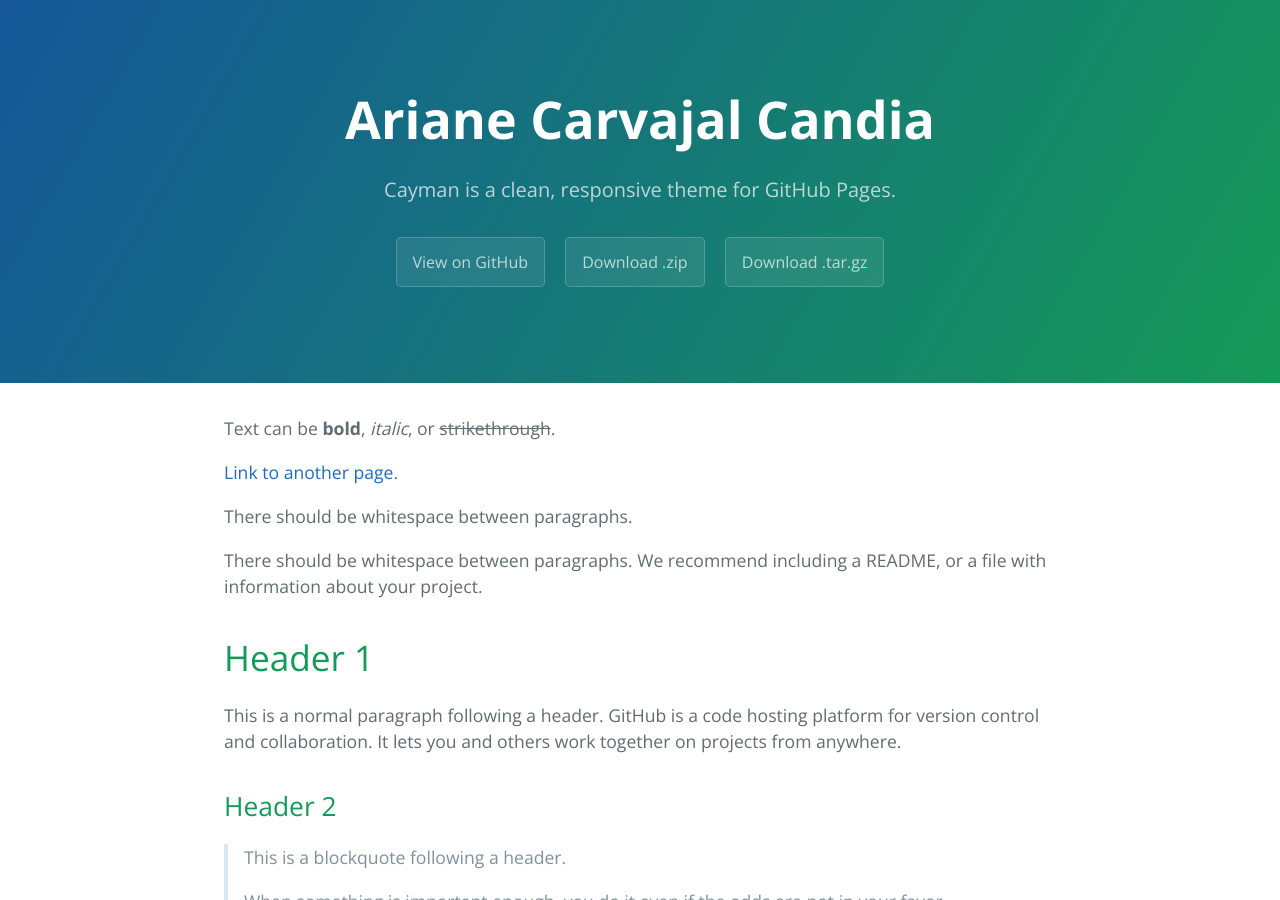
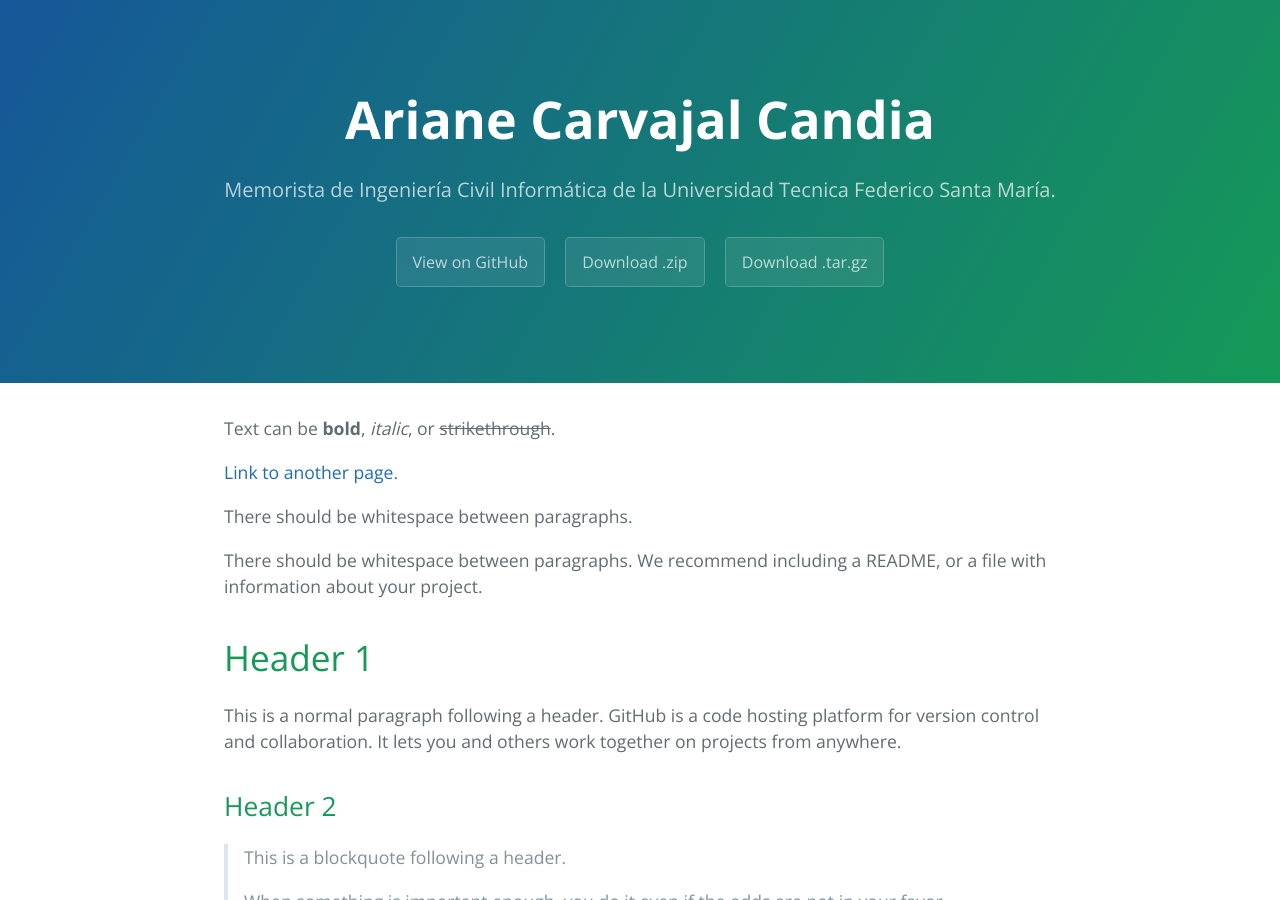
Before and after one commit to ArianeCarvajal/ariacnida, a Jekyll site: the page built from index.md, in a window 1280 px wide and 900 px high. Built offline with Jekyll 4.4.1, drawn with Linux system fonts in a browser that asks for light colours.

Commit message:
descripcion

```diff
--- a/_config.yml
+++ b/_config.yml
@@ -1,5 +1,5 @@
 title: Ariane Carvajal Candia
-description: Cayman is a clean, responsive theme for GitHub Pages.
+description: Memorista de Ingeniería Civil Informática de la Universidad Tecnica Federico Santa María.
 show_downloads: true
 google_analytics:
 theme: jekyll-theme-cayman
```
